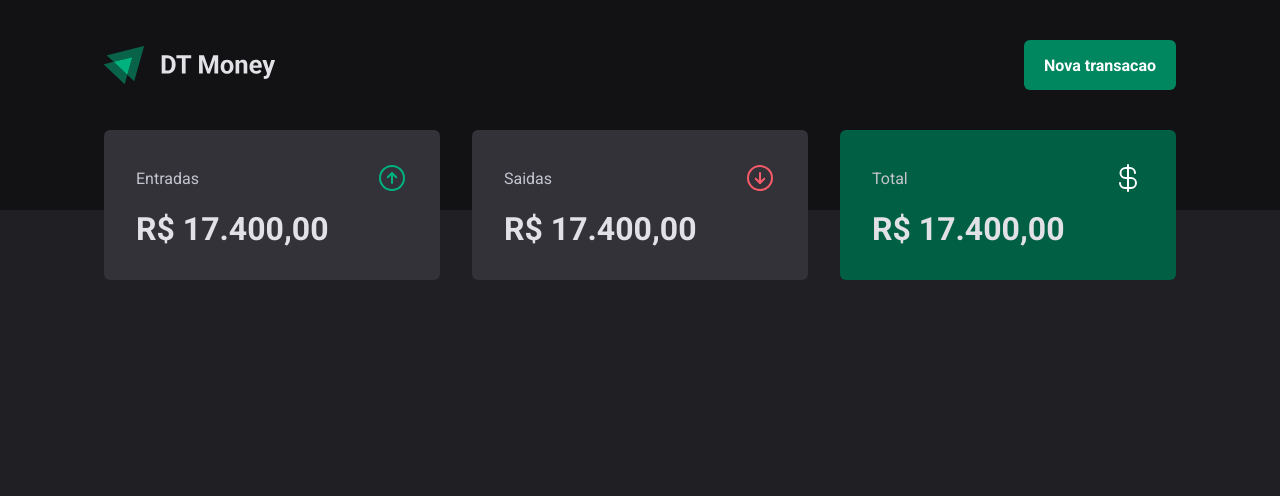
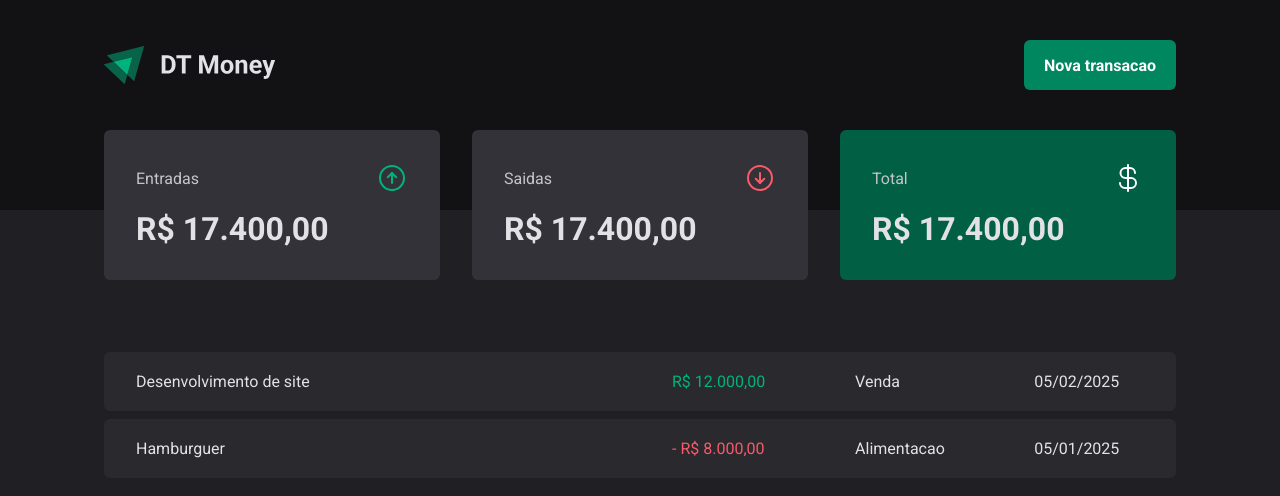
Before and after one commit to GabrielGoncalvesMendes/dt-money, a React (Vite) app: page / in a window 1280 px wide. Shown: the top 496 px of the page. Built offline with nearby package versions, Linux system fonts and the light colour scheme.

Commit message:
Adding transaction table (#3)

```diff
--- a/src/pages/Transactions/index.tsx
+++ b/src/pages/Transactions/index.tsx
@@ -1,11 +1,34 @@
 import { Header } from "../../components/Header";
 import { Summary } from "../../components/Summary";
+import { PriceHighlight, TransactionsContainer, TransactionsTable } from "./styles";
 
 export function Transactions() {
   return (
     <div>
       <Header />
       <Summary />
+      <TransactionsContainer>
+        <TransactionsTable>
+          <tbody>
+            <tr>
+              <td width="50%">Desenvolvimento de site</td>
+              <td>
+                <PriceHighlight variant="income">R$ 12.000,00</PriceHighlight>
+              </td>
+              <td>Venda</td>
+              <td>05/02/2025</td>
+            </tr>
+            <tr>
+              <td width="50%">Hamburguer</td>
+              <td>
+                <PriceHighlight variant="outcome">- R$ 8.000,00</PriceHighlight>
+              </td>
+              <td>Alimentacao</td>
+              <td>05/01/2025</td>
+            </tr>
+          </tbody>
+        </TransactionsTable>
+      </TransactionsContainer>
     </div>
   );
 }
--- a/src/pages/Transactions/styles.ts
+++ b/src/pages/Transactions/styles.ts
@@ -0,0 +1,38 @@
+import styled from "styled-components";
+
+export const TransactionsContainer = styled.main`
+  width: 100%;
+  max-width: 1120px;
+  margin: 4rem auto 0;
+  padding: 0 1.5rem;
+`;
+
+export const TransactionsTable = styled.table`
+  width: 100%;
+  border-collapse: separate;
+  border-spacing: 0 0.5rem;
+  /* margin-top: 1.5rem; */
+
+  td {
+    padding: 1.25rem 2rem;
+    background: ${props => props.theme['gray-700']};
+
+    &:first-child {
+      border-top-left-radius: 6px;
+      border-bottom-left-radius: 6px;
+    }
+
+    &:last-child {
+      border-top-right-radius: 6px;
+      border-bottom-right-radius: 6px;
+    }
+  }
+`;
+
+interface PriceHighlightProps {
+  variant: 'income' | 'outcome'
+}
+
+export const PriceHighlight = styled.span<PriceHighlightProps>`
+  color: ${props => props.variant === 'income' ? props.theme['green-300'] : props.theme['red-300']}
+`;
```
